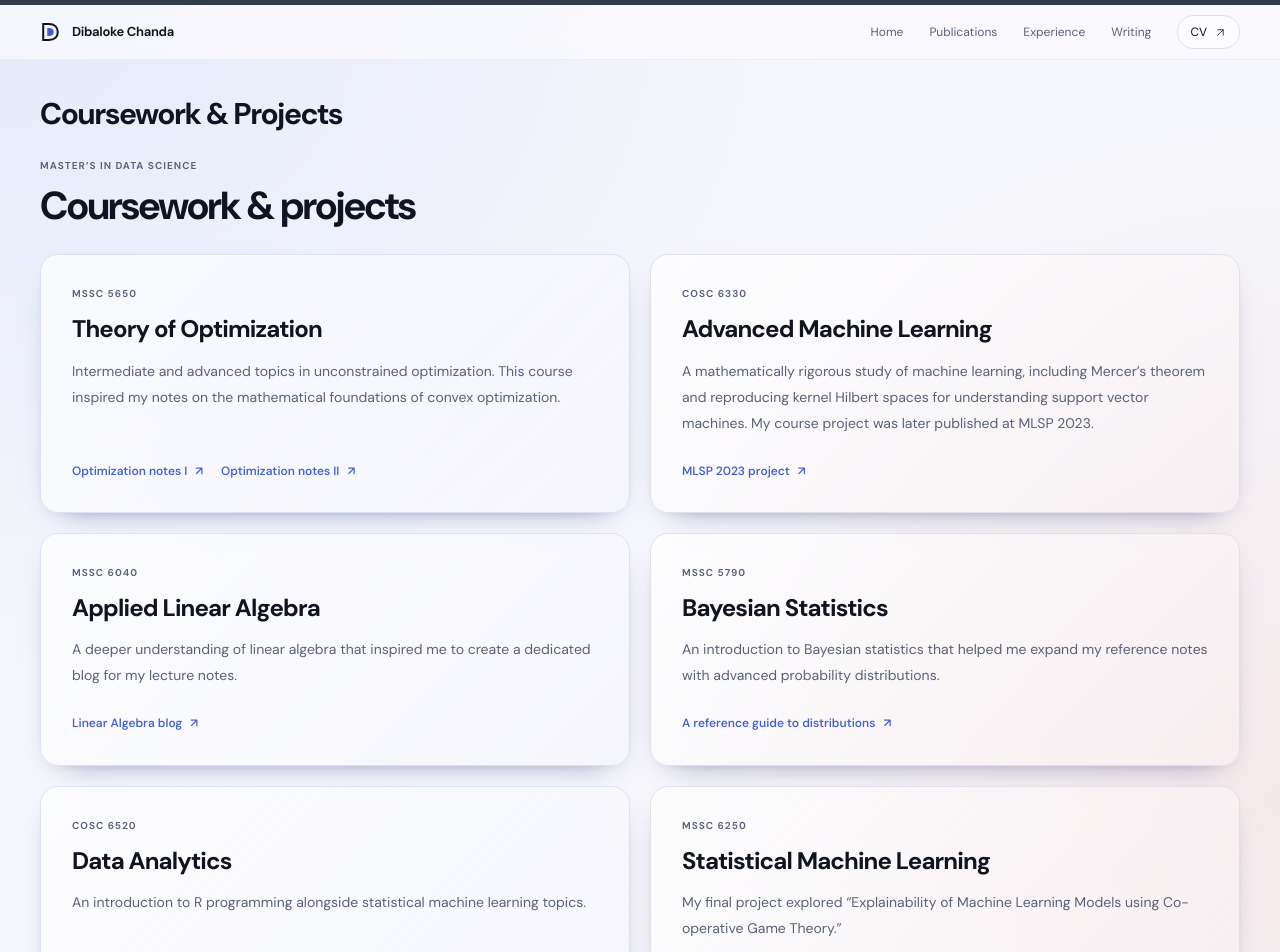
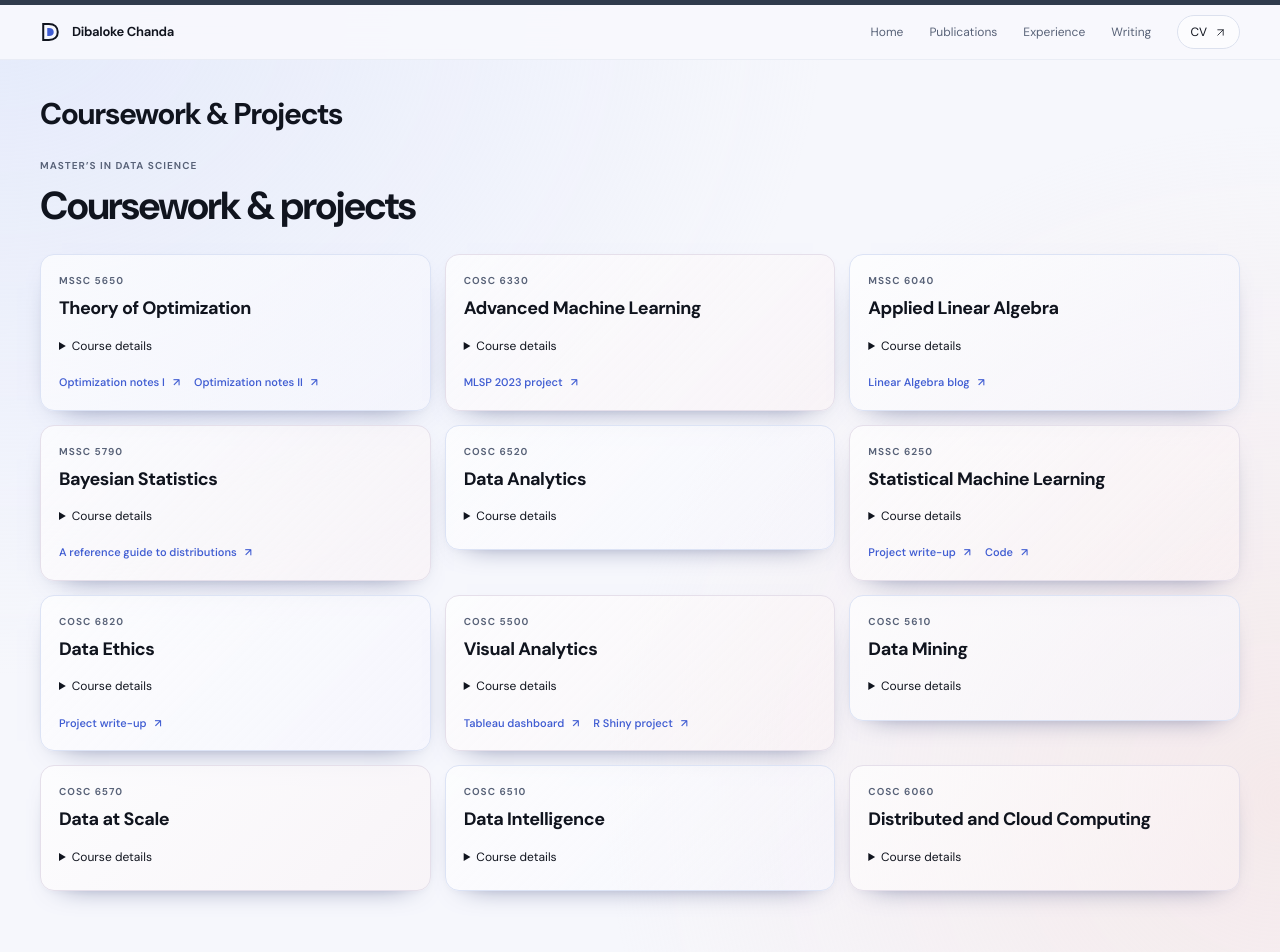
Before and after one commit to dibaloke/dibaloke.github.io, a Jekyll site: the page built from _pages/others.md, in a window 1280 px wide and 1400 px high. Shown: the top 952 px of the window. Built offline with Jekyll 4.4.1, drawn with Linux system fonts in a browser that asks for light colours; some of the changed text lies outside the part shown.

Commit message:
Compact coursework cards with expandable descriptions

```diff
--- a/_pages/others.md
+++ b/_pages/others.md
@@ -14,69 +14,69 @@ description: "Projects and coursework from Dibaloke Chanda’s master’s studie
     <article class="resource-card">
       <p class="card-label">MSSC 5650</p>
       <h3>Theory of Optimization</h3>
-      <p>Intermediate and advanced topics in unconstrained optimization. This course inspired my notes on the mathematical foundations of convex optimization.</p>
+      <details class="coursework-details"><summary>Course details</summary><p>Intermediate and advanced topics in unconstrained optimization. This course inspired my notes on the mathematical foundations of convex optimization.</p></details>
       <div class="resource-links"><a class="text-link" href="https://dibalokechanda.github.io/posts/Prerequisites-for-Convex-Optimization1-blog/">Optimization notes I <span aria-hidden="true">↗</span></a><a class="text-link" href="https://dibalokechanda.github.io/posts/Prerequisites-for-Convex-Optimization2-blog/">Optimization notes II <span aria-hidden="true">↗</span></a></div>
     </article>
     <article class="resource-card">
       <p class="card-label">COSC 6330</p>
       <h3>Advanced Machine Learning</h3>
-      <p>A mathematically rigorous study of machine learning, including Mercer’s theorem and reproducing kernel Hilbert spaces for understanding support vector machines. My course project was later published at MLSP 2023.</p>
+      <details class="coursework-details"><summary>Course details</summary><p>A mathematically rigorous study of machine learning, including Mercer’s theorem and reproducing kernel Hilbert spaces for understanding support vector machines. My course project was later published at MLSP 2023.</p></details>
       <div class="resource-links"><a class="text-link" href="https://graph-based-mtl-fault-detection.github.io/">MLSP 2023 project <span aria-hidden="true">↗</span></a></div>
     </article>
     <article class="resource-card">
       <p class="card-label">MSSC 6040</p>
       <h3>Applied Linear Algebra</h3>
-      <p>A deeper understanding of linear algebra that inspired me to create a dedicated blog for my lecture notes.</p>
+      <details class="coursework-details"><summary>Course details</summary><p>A deeper understanding of linear algebra that inspired me to create a dedicated blog for my lecture notes.</p></details>
       <div class="resource-links"><a class="text-link" href="https://dibalokechanda.github.io/Linear-Algebra/">Linear Algebra blog <span aria-hidden="true">↗</span></a></div>
     </article>
     <article class="resource-card">
       <p class="card-label">MSSC 5790</p>
       <h3>Bayesian Statistics</h3>
-      <p>An introduction to Bayesian statistics that helped me expand my reference notes with advanced probability distributions.</p>
+      <details class="coursework-details"><summary>Course details</summary><p>An introduction to Bayesian statistics that helped me expand my reference notes with advanced probability distributions.</p></details>
       <div class="resource-links"><a class="text-link" href="https://dibalokechanda.github.io/posts/a-reference-guide-to-distributions-blog/">A reference guide to distributions <span aria-hidden="true">↗</span></a></div>
     </article>
     <article class="resource-card">
       <p class="card-label">COSC 6520</p>
       <h3>Data Analytics</h3>
-      <p>An introduction to R programming alongside statistical machine learning topics.</p>
+      <details class="coursework-details"><summary>Course details</summary><p>An introduction to R programming alongside statistical machine learning topics.</p></details>
     </article>
     <article class="resource-card">
       <p class="card-label">MSSC 6250</p>
       <h3>Statistical Machine Learning</h3>
-      <p>My final project explored “Explainability of Machine Learning Models using Co-operative Game Theory.”</p>
+      <details class="coursework-details"><summary>Course details</summary><p>My final project explored “Explainability of Machine Learning Models using Co-operative Game Theory.”</p></details>
       <div class="resource-links"><a class="text-link" href="{{ '/files/MSSC_6250_Project_Dibaloke.pdf' | relative_url }}">Project write-up <span aria-hidden="true">↗</span></a><a class="text-link" href="https://github.com/dibalokechanda/shapley_mssc_6250">Code <span aria-hidden="true">↗</span></a></div>
     </article>
     <article class="resource-card">
       <p class="card-label">COSC 6820</p>
       <h3>Data Ethics</h3>
-      <p>My final project examined “Generative AI: Ethical Challenges and Prevention Strategies with Watermarking and Traceability.”</p>
+      <details class="coursework-details"><summary>Course details</summary><p>My final project examined “Generative AI: Ethical Challenges and Prevention Strategies with Watermarking and Traceability.”</p></details>
       <div class="resource-links"><a class="text-link" href="{{ '/files/Final_Paper_Data_Ethics_Dibaloke.pdf' | relative_url }}">Project write-up <span aria-hidden="true">↗</span></a></div>
     </article>
     <article class="resource-card">
       <p class="card-label">COSC 5500</p>
       <h3>Visual Analytics</h3>
-      <p>I built Tableau dashboards visualizing crime data and Airbnb listings in Chicago. For my final project, I developed an R Shiny app that helps Airbnb guests explore nearby crime rates, with filters for time ranges and crime categories.</p>
+      <details class="coursework-details"><summary>Course details</summary><p>I built Tableau dashboards visualizing crime data and Airbnb listings in Chicago. For my final project, I developed an R Shiny app that helps Airbnb guests explore nearby crime rates, with filters for time ranges and crime categories.</p></details>
       <div class="resource-links"><a class="text-link" href="https://public.tableau.com/views/DibalokeChandaVisualAnalyticsSpring2024TableauProject_3/Dashboard1?:language=en-GB&amp;:sid=&amp;:redirect=auth&amp;:display_count=n&amp;:origin=viz_share_link">Tableau dashboard <span aria-hidden="true">↗</span></a><a class="text-link" href="https://github.com/dibalokechanda/Viz_Analytics_Final_Project">R Shiny project <span aria-hidden="true">↗</span></a></div>
     </article>
     <article class="resource-card">
       <p class="card-label">COSC 5610</p>
       <h3>Data Mining</h3>
-      <p>Decision trees, Naive Bayes, KNN, regression, K-means clustering, DBSCAN, hierarchical clustering, support vector machines, and association rules.</p>
+      <details class="coursework-details"><summary>Course details</summary><p>Decision trees, Naive Bayes, KNN, regression, K-means clustering, DBSCAN, hierarchical clustering, support vector machines, and association rules.</p></details>
     </article>
     <article class="resource-card">
       <p class="card-label">COSC 6570</p>
       <h3>Data at Scale</h3>
-      <p>Relational data stores, codebooks, schema diagrams, NoSQL graph, key-value, document, and wide-column stores, and MapReduce. My final project proposed a scalable national cancer-genomic database integrating these concepts.</p>
+      <details class="coursework-details"><summary>Course details</summary><p>Relational data stores, codebooks, schema diagrams, NoSQL graph, key-value, document, and wide-column stores, and MapReduce. My final project proposed a scalable national cancer-genomic database integrating these concepts.</p></details>
     </article>
     <article class="resource-card">
       <p class="card-label">COSC 6510</p>
       <h3>Data Intelligence</h3>
-      <p>Foundations of business and data intelligence, including decision support systems; descriptive, predictive, and prescriptive analytics; data types; and measurement scales.</p>
+      <details class="coursework-details"><summary>Course details</summary><p>Foundations of business and data intelligence, including decision support systems; descriptive, predictive, and prescriptive analytics; data types; and measurement scales.</p></details>
     </article>
     <article class="resource-card">
       <p class="card-label">COSC 6060</p>
       <h3>Distributed and Cloud Computing</h3>
-      <p>Advanced distributed and cloud computing concepts: system architectures, process management, communication mechanisms, fault tolerance, security, and consistency models.</p>
+      <details class="coursework-details"><summary>Course details</summary><p>Advanced distributed and cloud computing concepts: system architectures, process management, communication mechanisms, fault tolerance, security, and consistency models.</p></details>
     </article>
   </div>
 </section>
--- a/assets/css/academic.css
+++ b/assets/css/academic.css
@@ -242,6 +242,18 @@ html:not(.js) .publication-toolbar{display:none}
 .coursework-grid .resource-card h3{font-size:24px}
 .coursework-grid .card-label{margin-bottom:13px}
 .certification-section{margin-top:60px}
+.coursework-grid{grid-template-columns:repeat(3,minmax(0,1fr));gap:14px;align-items:start}
+.coursework-grid .resource-card{padding:18px;border-radius:14px;min-width:0}
+.coursework-grid .resource-card .card-label{font-size:10px;margin-bottom:7px}
+.coursework-grid .resource-card h3{font-size:18px;line-height:1.35;margin-bottom:10px;letter-spacing:-.025em}
+.coursework-details{font-size:12px;color:var(--muted)}
+.coursework-details summary{cursor:pointer;padding:5px 0;color:var(--ink);font-size:12px}
+.coursework-details summary:focus-visible{outline:2px solid var(--accent);outline-offset:3px}
+.coursework-details p{font-size:12px;line-height:1.7;margin:8px 0 0}
+.coursework-grid .resource-links{gap:8px 14px;margin-top:12px}
+.coursework-grid .resource-links .text-link{font-size:11px;overflow-wrap:anywhere}
+@media(max-width:1000px){.coursework-grid{grid-template-columns:repeat(2,minmax(0,1fr))}}
+@media(max-width:600px){.resource-grid.coursework-grid{grid-template-columns:1fr;gap:10px}.coursework-grid .resource-card{padding:16px}.coursework-grid .resource-card h3{font-size:17px}}
 .certificate-grid{display:grid;grid-template-columns:repeat(2,minmax(0,1fr));gap:24px}
 .certificate-card{min-width:0;overflow:hidden;border:1px solid var(--line);border-radius:var(--radius);background:#fff;box-shadow:0 8px 28px #22305b08}
 .certificate-preview{position:relative;display:flex;aspect-ratio:4/3;margin:12px;padding:12px;align-items:center;justify-content:center;border-radius:12px;background:#f0f2fa;overflow:hidden}
```
